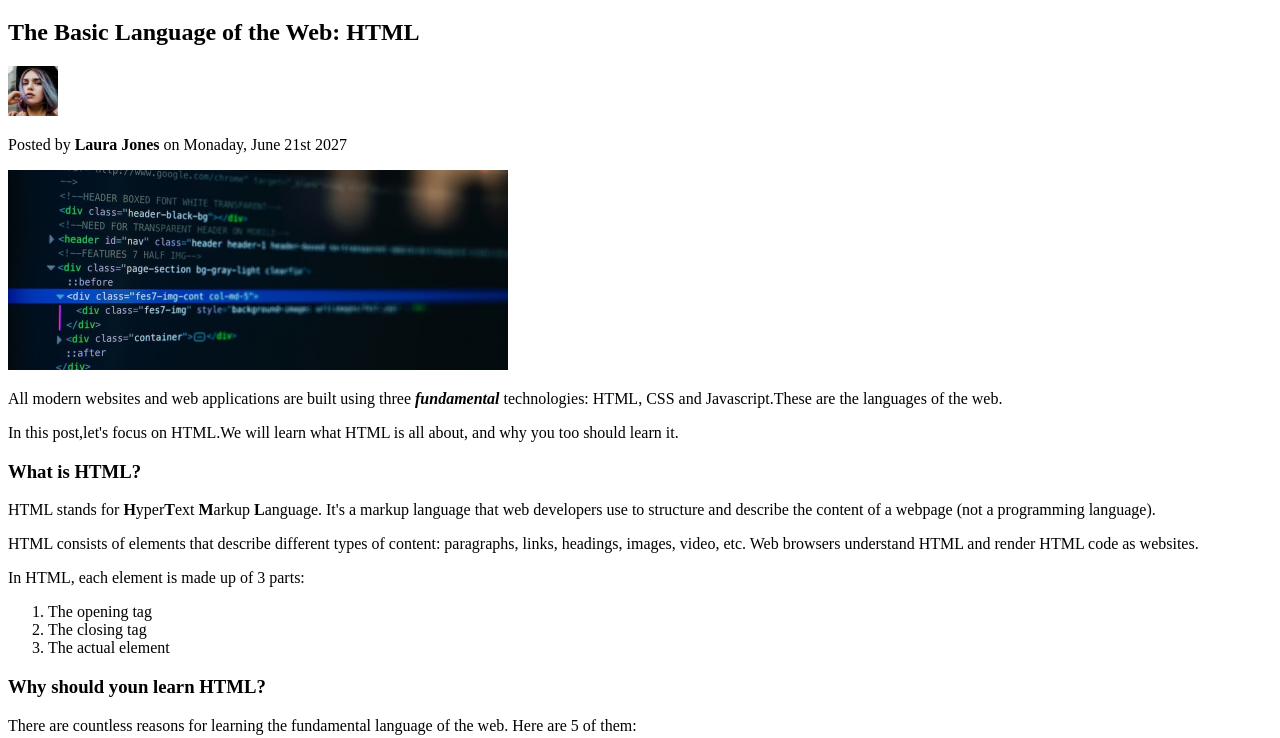
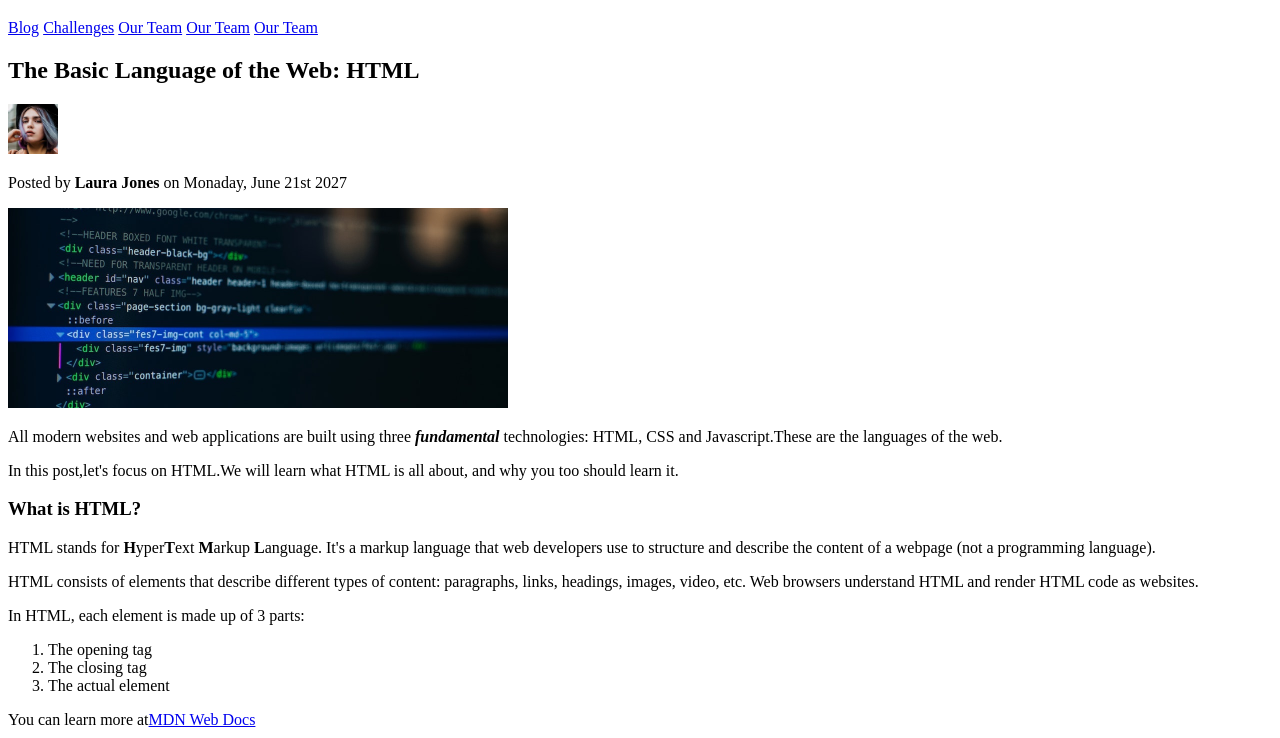
Before and after one commit to PavitrankMishra/Projects, a plain HTML site: page index.html in a window 1280 px wide. Shown: the part 62-800 px from the top of the page. Drawn offline with Linux system fonts and the light colour scheme.

Commit message:
A new file and a modified file

```diff
--- a/index.html
+++ b/index.html
@@ -15,6 +15,11 @@
     <h6>The Basic Language of the Web: HTML</h6> -->
 
     <h1>📘 The Code Magazine</h1>
+    <a href="blog.html">Blog</a>
+    <a href="#">Challenges</a>
+    <a href="#">Our Team</a>
+    <a href="#">Our Team</a>
+    <a href="#">Our Team</a>
     <h2>The Basic Language of the Web: HTML</h2>
     <img
       src="laura-jones.jpg"
@@ -64,6 +69,13 @@
       <li>The actual element</li>
     </ol>
 
+    <p>
+      You can learn more at<a
+        href="https://developer.mozilla.org/en-US/docs/Web/HTML"
+        >MDN Web Docs</a
+      >
+    </p>
+
     <h3>Why should youn learn HTML?</h3>
 
     <p>
```
Also changed, not shown: blog.html (added, +10 -0 lines).
